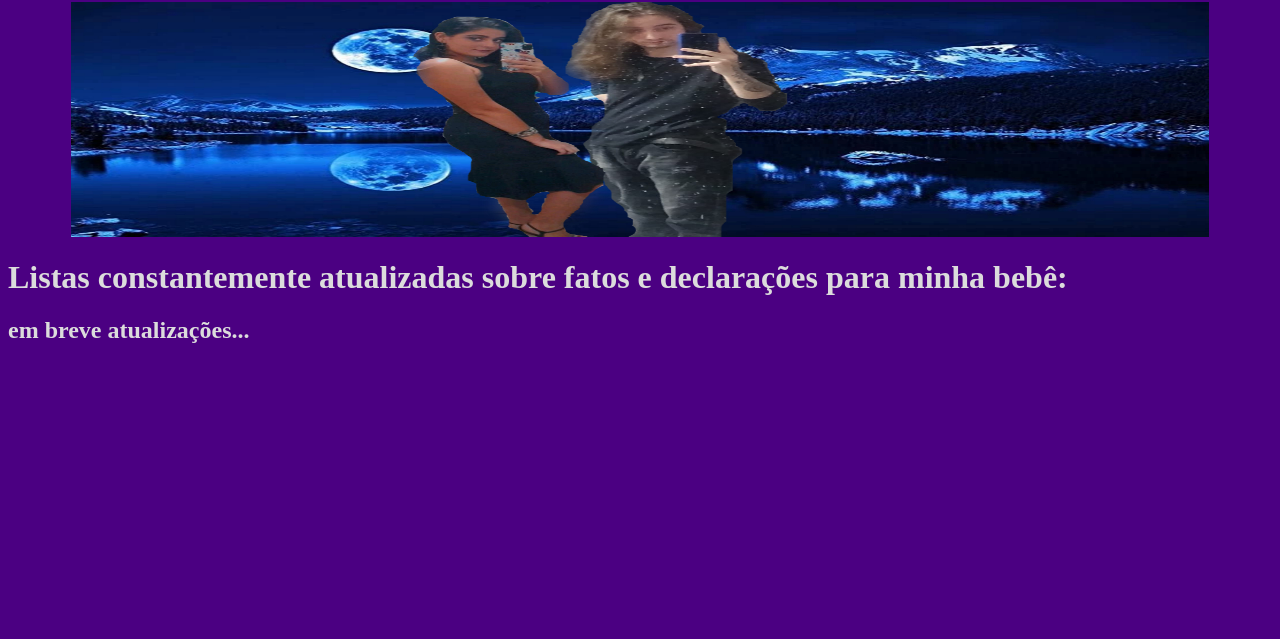
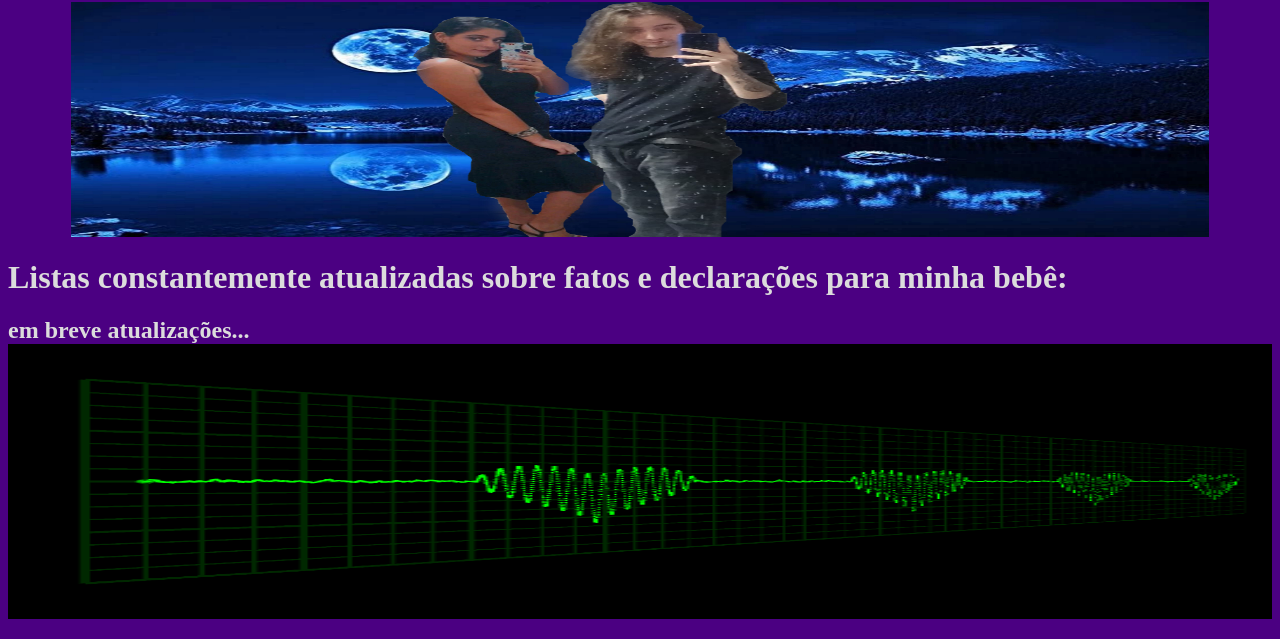
Before and after one commit to DnxNoob/sitedeclara-oes, a plain HTML site: page index.html in a window 1280 px wide. Shown: the part 480-1119 px from the top of the page. Before the commit the page ends 844 px from the top, so only its background shows below. Drawn offline with Linux system fonts and the light colour scheme.

Commit message:
Update index.html

```diff
--- a/index.html
+++ b/index.html
@@ -14,6 +14,8 @@
                 <h1 style="color:#DCDCDC;"> Listas constantemente atualizadas sobre fatos e declarações para minha bebê:
                 <h2 style="color:#DCDCDC;"> em breve atualizações...
 
+                <img src="loading.gif" height="35%" width="100%"></>
+
        </head>
 
        <body STYLE="background-color:#4B0082;">
```
